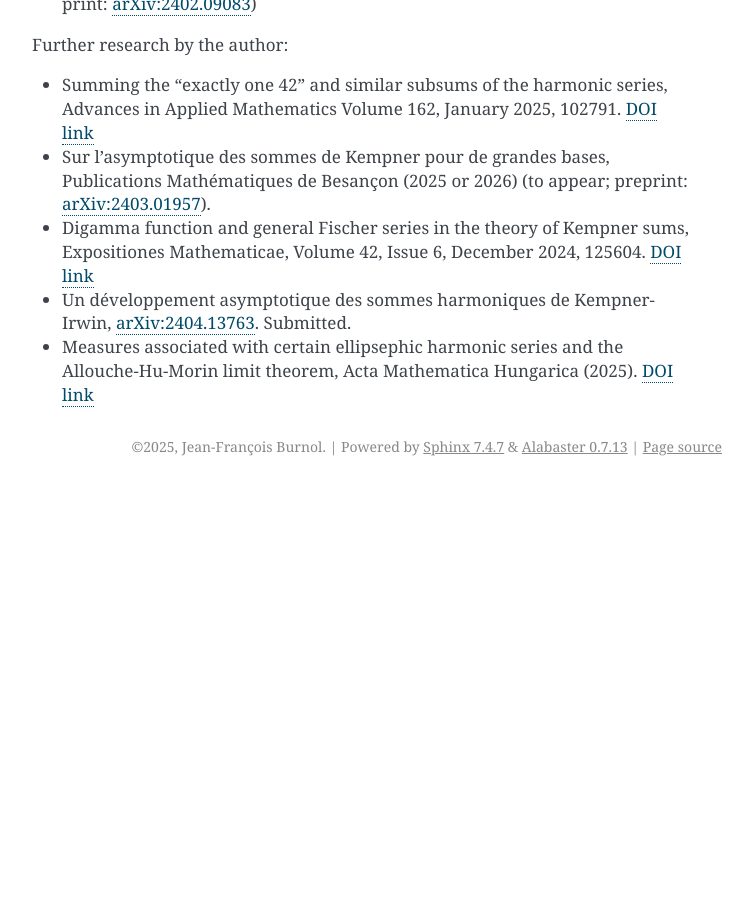
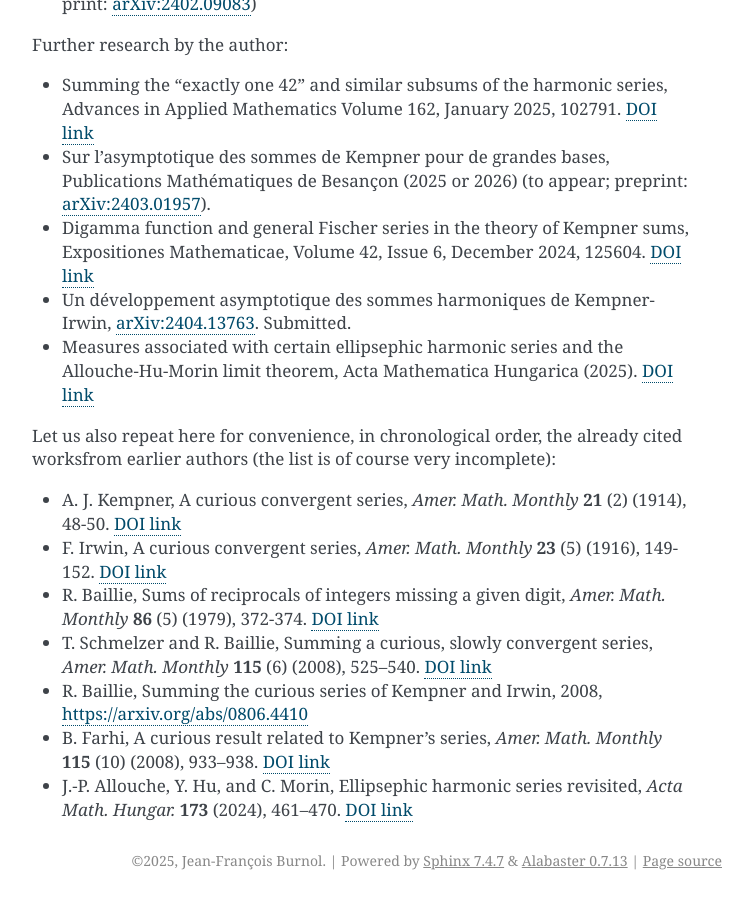
Before and after one commit to burnol-math/irwin, a Sphinx documentation site: the page built from docs/index.rst, in a window 1280 px wide and 900 px high, scrolled down 6636 px. Shown: the whole window, without its empty margins (388-1141 px from the left). Built offline with Sphinx 7.4.7, drawn with Linux system fonts in a browser that asks for light colours; before the commit the page ends 7122 px from its top, so only the background shows below that.

Commit message:
[DOC] Repeat at end of gitlab page the quoted references

```diff
--- a/docs/index.rst
+++ b/docs/index.rst
@@ -351,3 +351,36 @@ Further research by the author:
   `DOI link`__
 
   __ https://doi.org/10.1007/s10474-025-01525-3
+
+
+Let us also repeat here for convenience, in chronological order, the already
+cited worksfrom earlier authors (the list is of course very incomplete):
+
+- A. J. Kempner, A curious convergent series, *Amer. Math. Monthly*
+  **21** (2) (1914), 48-50. `DOI link <https://doi.org/10.2307/2972074>`__
+
+- F. Irwin, A curious convergent series, *Amer. Math. Monthly*
+  **23** (5) (1916), 149-152. `DOI link <https://doi.org/10.2307/2974352>`__
+
+- R. Baillie, Sums of reciprocals of integers missing a given digit,
+  *Amer. Math. Monthly* **86** (5) (1979), 372-374. `DOI link`__
+
+  __ https://doi.org/10.2307/2321096
+
+- T. Schmelzer and R. Baillie, Summing a curious, slowly convergent series,
+  *Amer. Math. Monthly* **115** (6) (2008), 525--540. `DOI link`__
+
+  __ https://doi.org/10.1080/00029890.2008.11920559
+
+- R. Baillie, Summing the curious series of Kempner and Irwin, 2008,
+  https://arxiv.org/abs/0806.4410
+
+- B. Farhi, A curious result related to Kempner's series,
+  *Amer. Math. Monthly* **115** (10) (2008), 933--938. `DOI link`__
+
+  __ https://doi.org/10.1080/00029890.2008.11920611
+
+- J.-P. Allouche, Y. Hu, and C. Morin, Ellipsephic harmonic series revisited,
+  *Acta Math. Hungar.* **173** (2024), 461--470. `DOI link`__
+
+  __ https://doi.org/10.1007/s10474-024-01448-5
```
